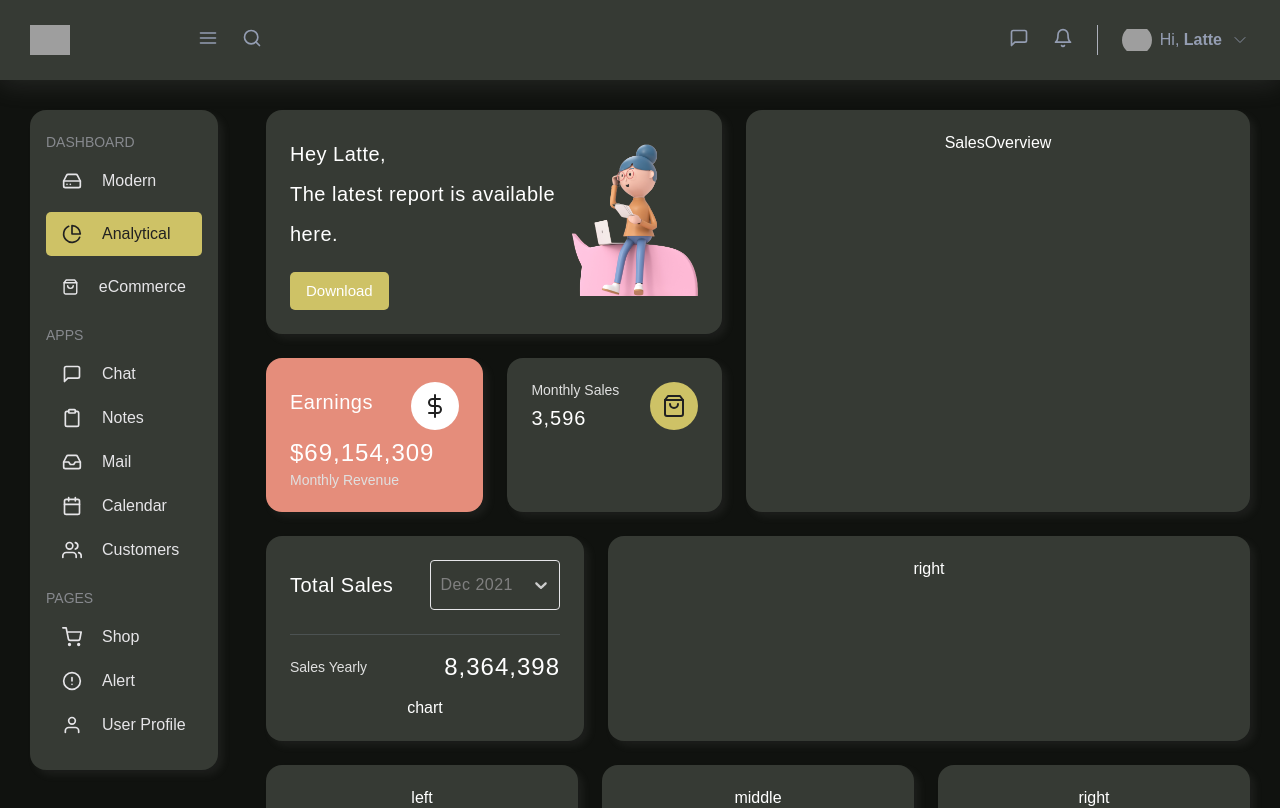
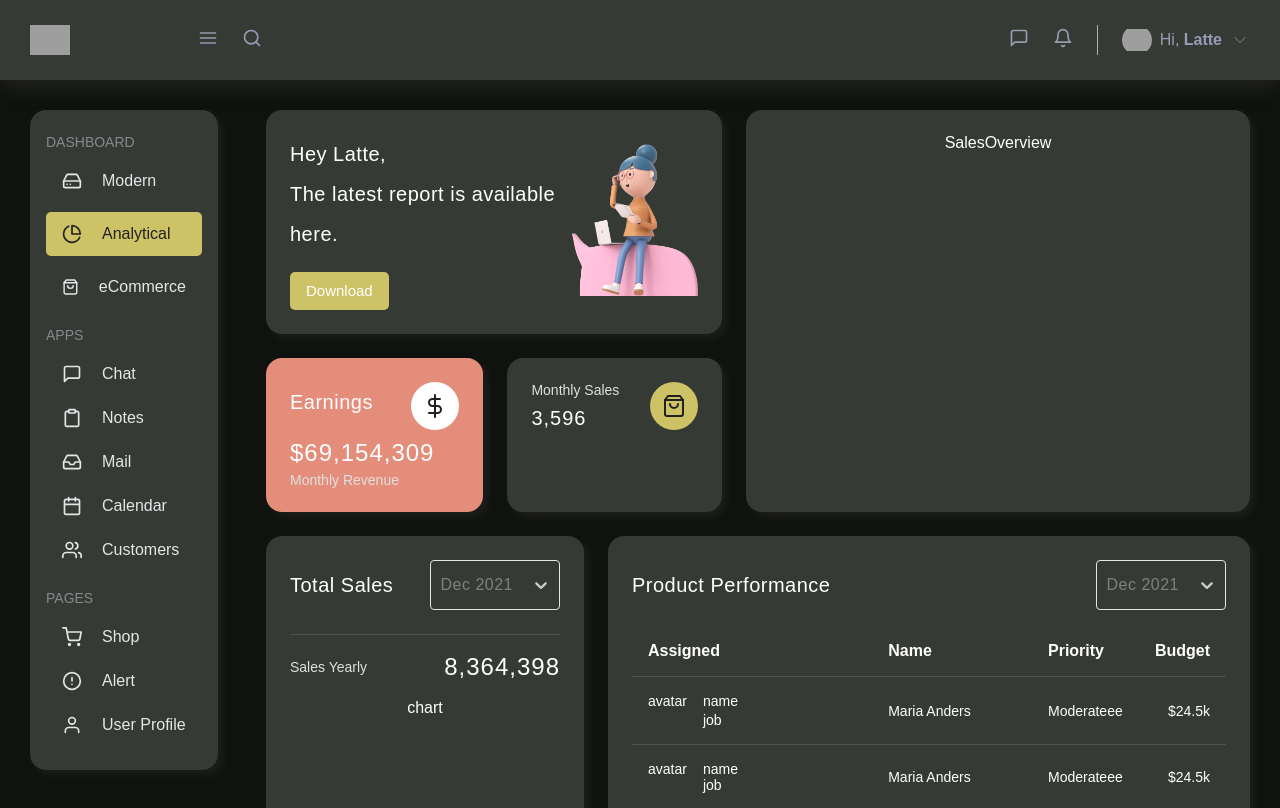
Before and after one commit to sweeetlatte/dashboard, a React (Create React App) app: page / in a window 1280 px wide. Shown: the top 808 px of the page. Built offline with nearby package versions, Linux system fonts and the light colour scheme; grey boxes are pictures that could not be loaded.

Commit message:
[feat][product performance]

```diff
--- /dev/null
+++ b/src/components/ProductPerformance/index.tsx
@@ -0,0 +1,69 @@
+import CustomSelectBox from '../CustomSelectBox';
+import styles from './styles.module.scss';
+
+export default function ProductPerformance() {
+  const data = [
+    {
+      value: '2021',
+      label: 'Dec 2021',
+    },
+    {
+      value: '2022',
+      label: 'Dec 2022',
+    },
+    {
+      value: '2023',
+      label: 'Dec 2023',
+    },
+  ];
+
+  return (
+    <>
+      <div className={styles.title}>
+        <div>Product Performance</div>
+        <div className={styles.selectBox}>
+          <CustomSelectBox
+            data={data}
+            placeholder={data[0].label}
+            width='max-content'
+            height='50px'
+          />
+        </div>
+      </div>
+      <div className={styles.table}>
+        <table>
+          <tr>
+            <th style={{ width: '42%' }}>Assigned</th>
+            <th style={{ width: '28%' }}>Name</th>
+            <th style={{ width: '18%' }}>Priority</th>
+            <th style={{ width: '12%', textAlign: 'right' }}>Budget</th>
+          </tr>
+          <tr>
+            <td>
+              <div>avatar</div>
+              <div className={styles.info}>
+                <div>name</div>
+                <div>job</div>
+              </div>
+            </td>
+            <td>Maria Anders</td>
+            <td>Moderateee</td>
+            <td>$24.5k</td>
+          </tr>
+          <tr>
+            <td>
+              <div>avatar</div>
+              <div>
+                <div>name</div>
+                <div>job</div>
+              </div>
+            </td>
+            <td>Maria Anders</td>
+            <td>Moderateee</td>
+            <td>$24.5k</td>
+          </tr>
+        </table>
+      </div>
+    </>
+  );
+}
--- /dev/null
+++ b/src/components/ProductPerformance/styles.module.scss
@@ -0,0 +1,64 @@
+@import '../../assets/styles/variables.scss';
+@import '../../assets/styles/index.scss';
+
+.title {
+  @include title;
+  display: flex;
+  align-items: center;
+  justify-content: space-between;
+  padding-bottom: 16px;
+
+  .selectBox {
+    font-size: 16px;
+  }
+}
+
+.table {
+  table {
+    border-collapse: collapse;
+    width: 100%;
+  }
+
+  tr {
+    border-bottom: solid 1px $neutral3;
+  }
+
+  tr:last-child {
+    border-bottom: none;
+  }
+
+  th,
+  td {
+    text-align: left;
+    padding: 16px;
+  }
+
+  th {
+    font-weight: 600;
+  }
+
+  td {
+    font-size: 14px;
+  }
+
+  td:nth-child(1) {
+    display: flex;
+
+    > * + * {
+      padding-left: 16px;
+    }
+
+    .info {
+      display: flex;
+      flex-direction: column;
+
+      > * + * {
+        padding-top: 3px;
+      }
+    }
+  }
+
+  td:last-child {
+    text-align: right;
+  }
+}
--- a/src/pages/Dashboard/Analytical/index.tsx
+++ b/src/pages/Dashboard/Analytical/index.tsx
@@ -1,6 +1,7 @@
 import Earning from '../../../components/Earnings';
 import Hello from '../../../components/Hello';
 import MonthlySales from '../../../components/MonthlySales';
+import ProductPerformance from '../../../components/ProductPerformance';
 import SalesOverview from '../../../components/SalesOverview';
 import TotalSales from '../../../components/TotalSales';
 import styles from './styles.module.scss';
@@ -26,7 +27,9 @@ export default function Analytical() {
         <div className={styles.analytical2_leftComponent}>
           <TotalSales />
         </div>
-        <div className={styles.analytical2_rightComponent}>right</div>
+        <div className={styles.analytical2_rightComponent}>
+          <ProductPerformance />
+        </div>
       </div>
       <div className={styles.analytical3}>
         <div className={styles.analytical3_leftComponent}>left</div>
```
